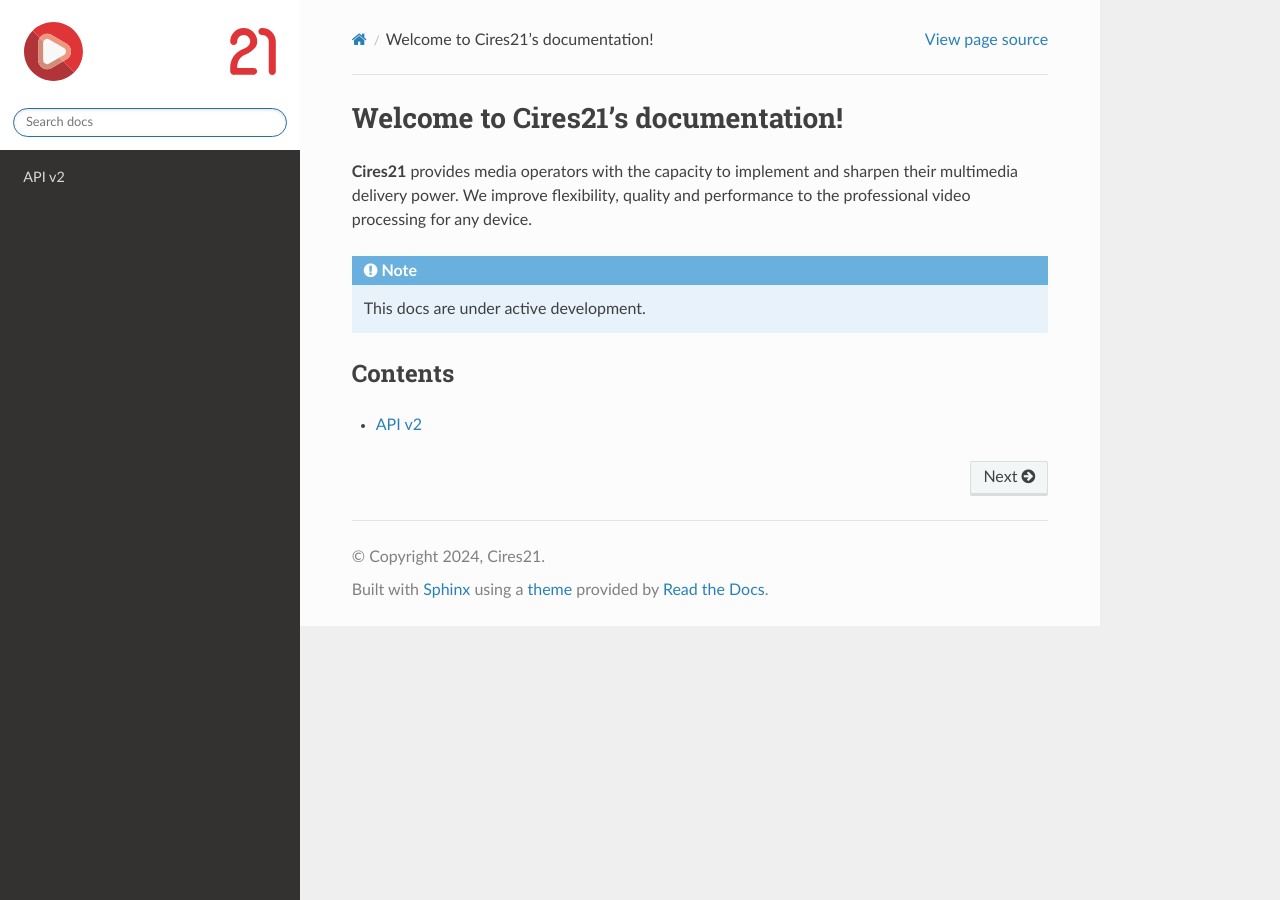
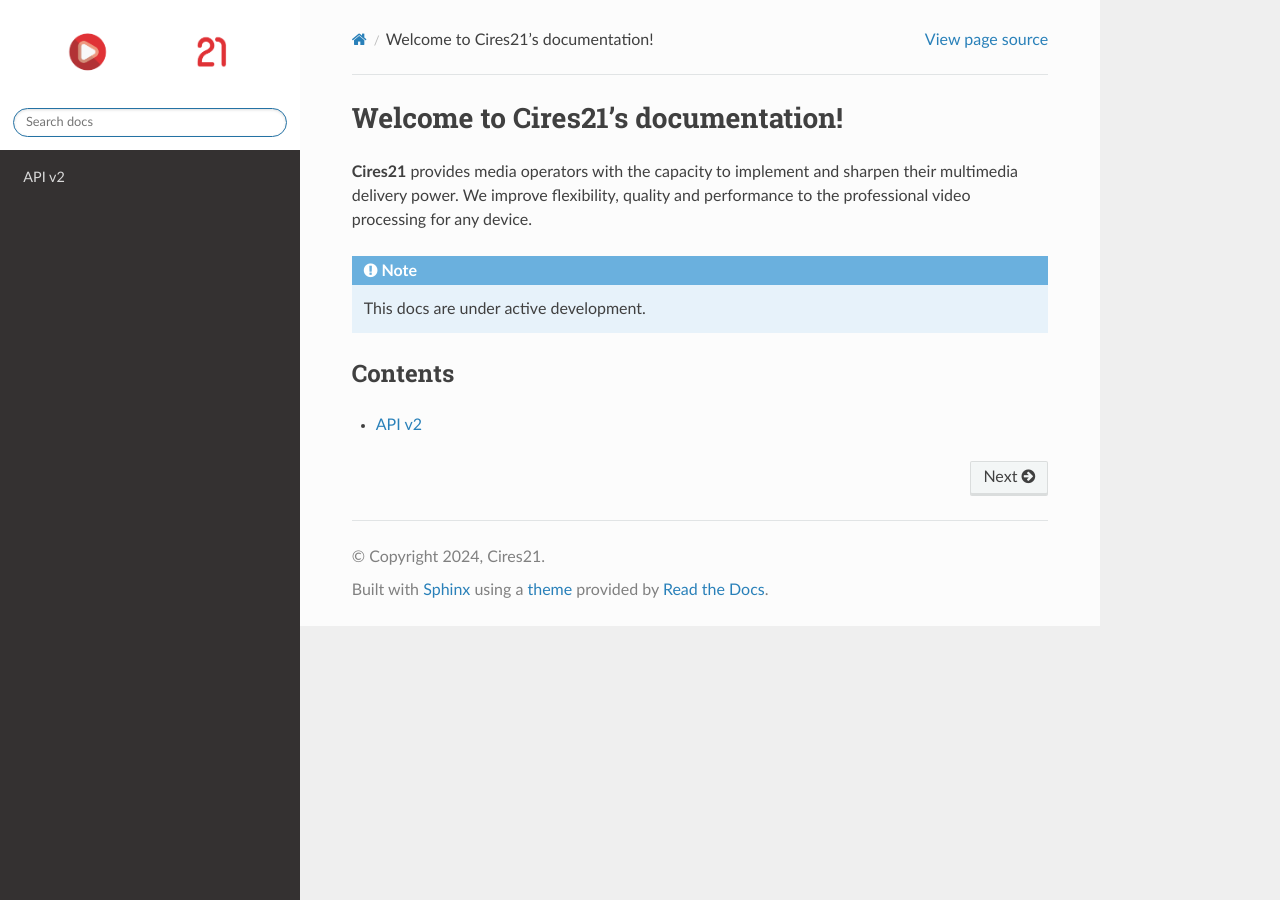
Before and after one commit to nachomileo/cires21docs, a Sphinx documentation site: the page built from docs/source/index.rst, in a window 1280 px wide. Built offline with Sphinx 7.4.7 and the Read the Docs theme 2.0.0, drawn with Linux system fonts in a browser that asks for light colours.

Commit message:
Logo adjustment

```diff
--- a/docs/source/conf.py
+++ b/docs/source/conf.py
@@ -31,7 +31,7 @@
 
 html_theme = 'sphinx_rtd_theme'
 html_static_path = ['_static']
-html_logo = "c21-isologo-light.svg"
+html_logo = "c21-isologo-light.png"
 html_theme_options = {
     #'analytics_id': 'G-XXXXXXXXXX',
     'logo_only': True,
```
Also changed, not shown: docs/source/c21-isologo-light.png (added).
